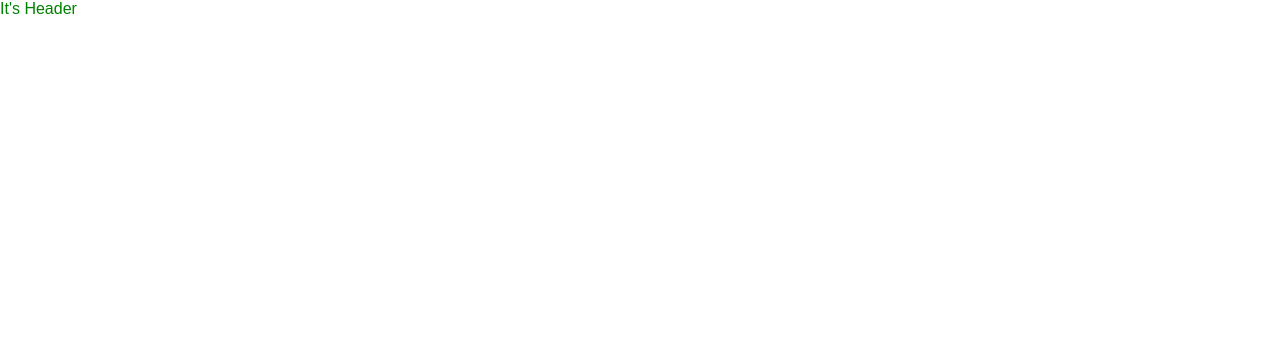
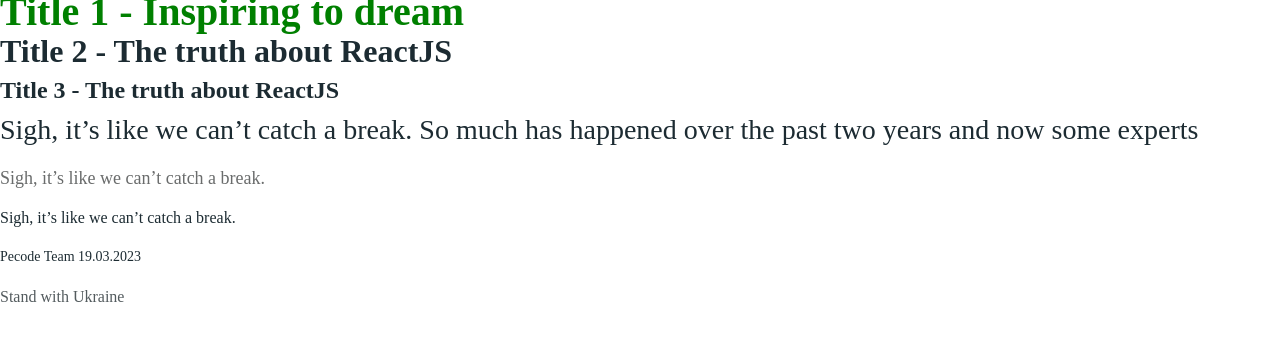
Before and after one commit to OlhaNik91/OlhaNik91.github.io, a website: page typography.html in a window 1280 px wide. Drawn offline with Linux system fonts and the light colour scheme.

Commit message:
typography creating

```diff
--- a/app/scss/_typography.scss
+++ b/app/scss/_typography.scss
@@ -1,3 +1,67 @@
-body {
-    font-family: 'Poppins', sans-serif;
+h1,
+.h1 {
+    font-family: 'Poppins';
+    font-weight: 700;
+    font-size: 40px;
+    line-height: 24px;
+    // color: $white;
 }
+
+h2,
+.h2 {
+    font-family: 'Poppins';
+    font-weight: 600;
+    font-size: 32px;
+    line-height: 38px;
+    color: $black;
+}
+
+h3,
+.h3 {
+    font-family: 'Poppins';
+    font-weight: 600;
+    font-size: 24px;
+    line-height: 24px;
+    color: $black;
+}
+
+p {
+    font-family: 'Poppins';
+    font-weight: 400;
+    font-size: 28px;
+    line-height: 40px;
+    color: $black;
+}
+
+p.new-article {
+    font-family: 'Poppins';
+    font-weight: 400;
+    font-size: 18px;
+    line-height: 25px;
+    color: $dark-grey;
+}
+
+p.article {
+    font-family: 'Poppins';
+    font-weight: 400;
+    font-size: 16px;
+    line-height: 22px;
+    color: $black;
+}
+
+p.team {
+    font-family: 'Poppins';
+    font-weight: 500;
+    font-size: 14px;
+    line-height: 24px;
+    color: $black;
+}
+
+a {
+    font-family: 'Poppins';
+    font-weight: 500;
+    font-size: 16px;
+    line-height: 24px;
+    color: $dark;
+    text-decoration: none;
+}
--- a/app/scss/index.scss
+++ b/app/scss/index.scss
@@ -2,9 +2,9 @@
 
 @import 'fonts';
 
+@import 'variables';
+
 @import 'typography';
-
-@import 'variables';
 
 //components
 @import 'components/buttons';
--- a/typography.html
+++ b/typography.html
@@ -8,10 +8,15 @@
 </head>
 
 <body>
-    <header>
-        It's Header
-    </header>
+    <h1>Title 1 - Inspiring to dream</h1>
+    <h2>Title 2 - The truth about ReactJS</h2>
+    <h3>Title 3 - The truth about ReactJS</h3>
+    <p>Sigh, it’s like we can’t catch a break. So much has happened over the past two years and now some experts</p>
+    <p class="new-article">Sigh, it’s like we can’t catch a break.</p>
+    <p class="article">Sigh, it’s like we can’t catch a break.</p>
+    <p class="team">Pecode Team 19.03.2023</p>
 
+    <a href="#">Stand with Ukraine</a>
 
 
     <script src="./js/index.js"></script>
```
Also changed, not shown: tpl/typography.html (+8 -1 lines), css/index.css, index.html (line endings or trailing spaces).
